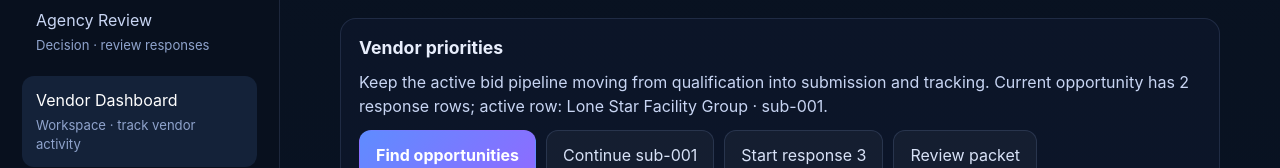
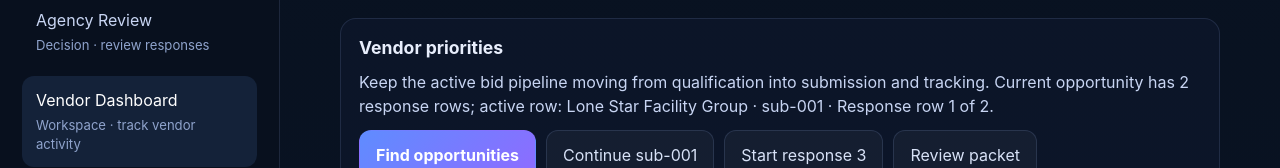
Before and after one commit to kinectic/texas-bid-consumer-portal, a React (Vite) app in the folder texas-bid-portal/: page / in a window 1280 px wide. Both pictures are taken after a click on the button "Vendor Dashboard". Shown: the part 569-737 px from the top of the page. Built offline with nearby package versions, Linux system fonts and the light colour scheme.

Commit message:
Reuse queue row labels in vendor bid portal context

```diff
--- a/texas-bid-portal/src/pages/SubmissionWorkflowPage.tsx
+++ b/texas-bid-portal/src/pages/SubmissionWorkflowPage.tsx
@@ -15,6 +15,7 @@ import { submissionStatusSummary } from '../data/submissionStatus'
 import type { Opportunity, Submission } from '../types'
 import type { ViewKey } from '../data/viewData'
 import type { BidDocument, SubmissionFormState } from '../types/forms'
+import { buildSubmissionQueueRowMeta } from '../utils/submissionQueue'
 
 const submissionStageSummaryItems = [
   {
@@ -109,7 +110,14 @@ export function SubmissionWorkflowPage({
   onSubmitResponse,
   onNavigate,
 }: SubmissionWorkflowPageProps) {
-  const responseRowLabel = activeSubmission ? activeSubmission.id : 'new unsaved response'
+  const rowMetaBySubmissionId = buildSubmissionQueueRowMeta({
+    submissions: activeSubmission ? [activeSubmission] : [],
+    selectedSubmissionId: activeSubmission?.id,
+    mode: 'vendor',
+  })
+  const responseRowLabel = activeSubmission
+    ? rowMetaBySubmissionId[activeSubmission.id]?.activeLabel ?? activeSubmission.id
+    : 'new unsaved response'
   const responseRowMode = activeSubmission ? 'editing existing saved row' : 'drafting a brand-new unsaved row'
 
   return (
--- a/texas-bid-portal/src/pages/VendorDashboardPage.tsx
+++ b/texas-bid-portal/src/pages/VendorDashboardPage.tsx
@@ -19,6 +19,7 @@ import { submissionLifecycle, submissionStatusSummary } from '../data/submission
 import type { Opportunity, Submission } from '../types'
 import type { ViewKey } from '../data/viewData'
 import { buildSubmissionActivityItems } from '../utils/submissionActivity'
+import { buildSubmissionQueueRowMeta } from '../utils/submissionQueue'
 
 const submissionStatusItems = [
   submissionStatusSummary.draft,
@@ -71,11 +72,16 @@ export function VendorDashboardPage({ currentOpportunity, submissions, selectedS
   const activeSubmission = submissions.find((submission) => submission.id === selectedSubmissionId)
     ?? submissions.find((submission) => submission.opportunityId === currentOpportunity.id)
     ?? null
+  const rowMetaBySubmissionId = buildSubmissionQueueRowMeta({
+    submissions: currentOpportunitySubmissions,
+    selectedSubmissionId: selectedSubmissionId ?? undefined,
+    mode: 'vendor',
+  })
   const activeSubmissionLabel = activeSubmission
-    ? `${activeSubmission.vendor} · ${activeSubmission.id}`
+    ? rowMetaBySubmissionId[activeSubmission.id]?.activeLabel ?? `${activeSubmission.vendor} · ${activeSubmission.id}`
     : 'new unsaved response'
   const draftRowSummary = activeSubmission
-    ? `Active saved row: ${activeSubmission.id}. Current opportunity has ${currentOpportunitySubmissions.length} total response rows.`
+    ? `Active saved row: ${rowMetaBySubmissionId[activeSubmission.id]?.activeLabel ?? activeSubmission.id}. Current opportunity has ${currentOpportunitySubmissions.length} total response rows.`
     : `No saved active row selected. Starting now will create response ${currentOpportunitySubmissions.length + 1}.`
   const vendorActivityItems = buildSubmissionActivityItems({
     submissions: displayedSubmissions,
--- a/texas-bid-portal/src/utils/submissionQueue.ts
+++ b/texas-bid-portal/src/utils/submissionQueue.ts
@@ -5,6 +5,7 @@ export type SubmissionQueueRowMeta = {
   rowCount: number
   rowLabel: string
   rowSummary: string
+  activeLabel: string
 }
 
 type BuildSubmissionQueueRowMetaOptions = {
@@ -36,8 +37,9 @@ export function buildSubmissionQueueRowMeta({
           : mode === 'agency'
             ? 'Saved row available for procurement review and status action.'
             : 'Saved row available for review or continuation.'
+      const activeLabel = `${submission.vendor} · ${submission.id} · ${rowLabel}`
 
-      return [submission.id, { rowNumber, rowCount, rowLabel, rowSummary }]
+      return [submission.id, { rowNumber, rowCount, rowLabel, rowSummary, activeLabel }]
     }),
   )
 }
```
